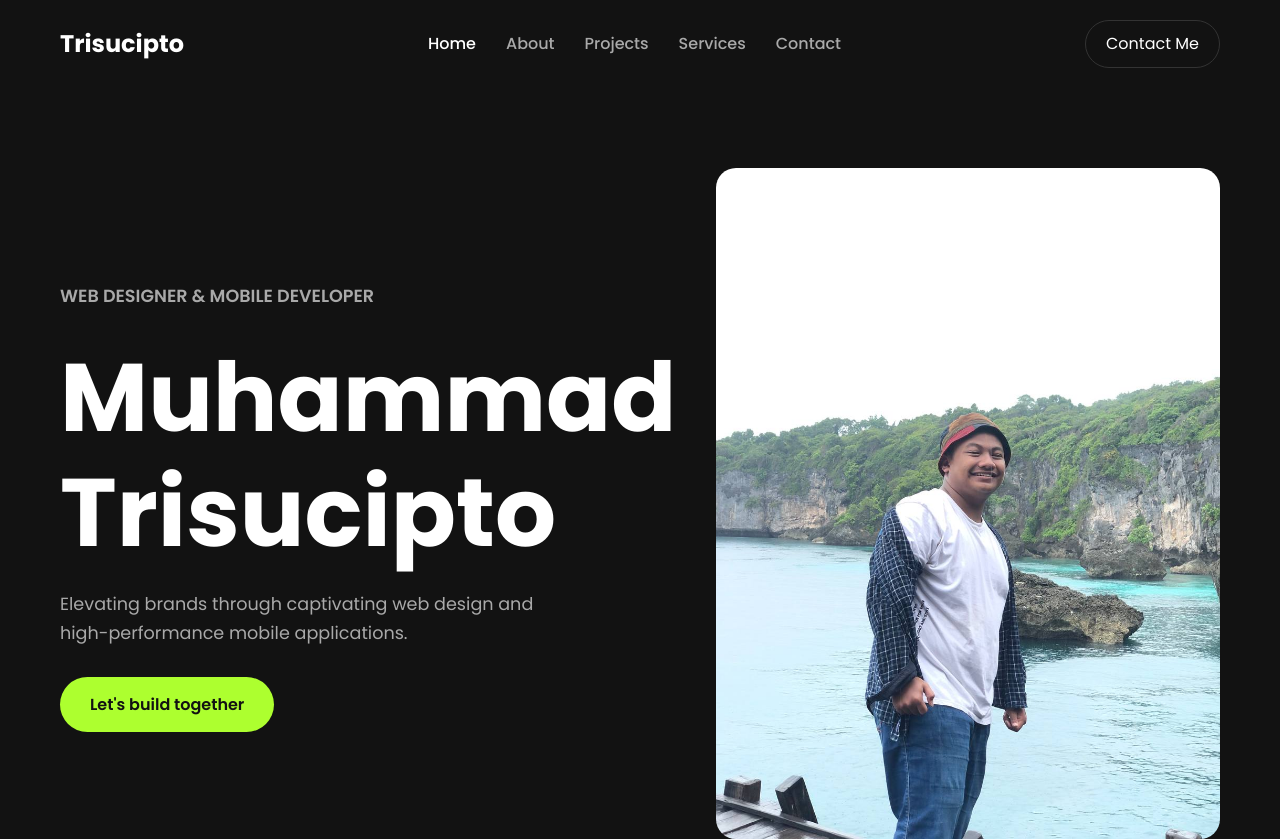
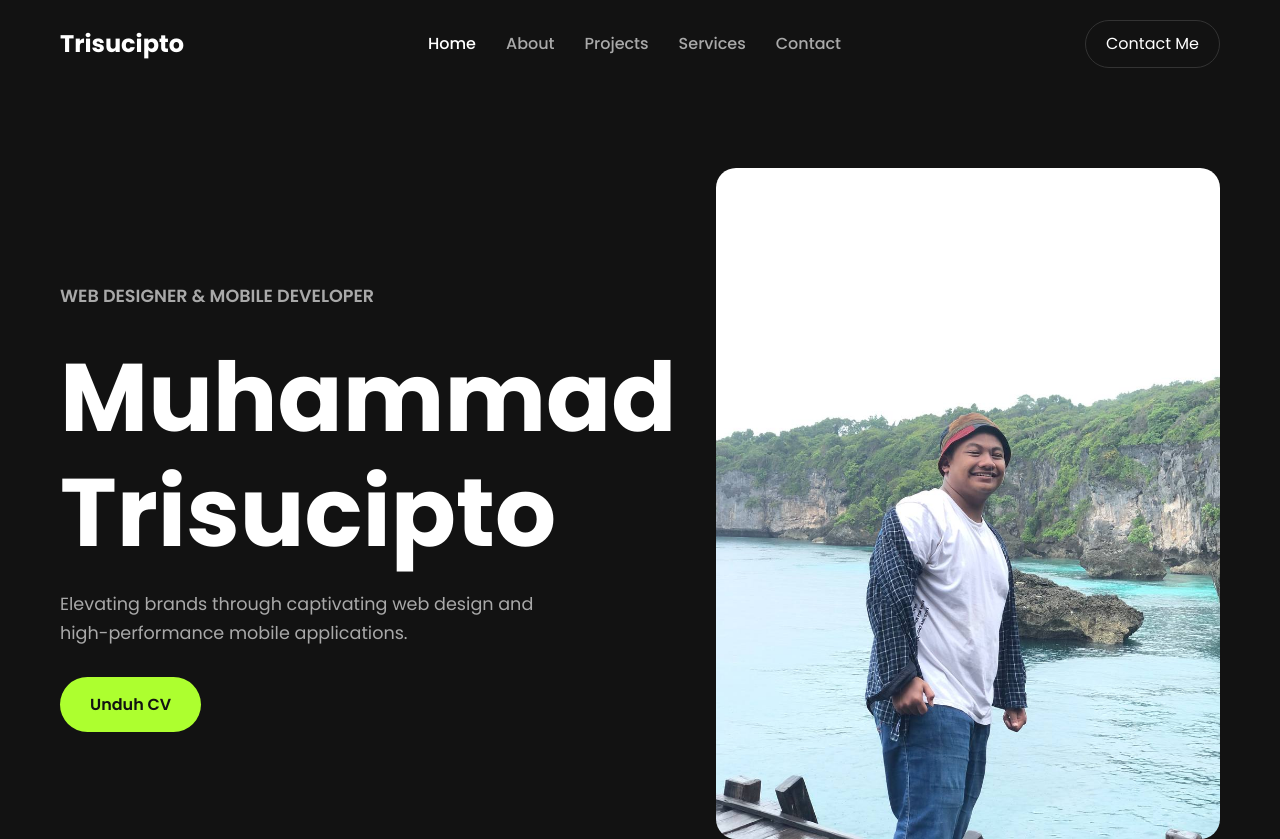
Before and after one commit to Itosyptr/Muhammad-Trisucipto-Web, a plain HTML site: page index.html in a window 1280 px wide. Shown: the top 839 px of the page. Drawn offline with Linux system fonts and the light colour scheme.

Commit message:
cv update

```diff
--- a/index.html
+++ b/index.html
@@ -34,8 +34,10 @@
                 <div class="hero-content">
                     <p class="subtitle">WEB DESIGNER & MOBILE DEVELOPER</p>
                     <h1>Muhammad<br>Trisucipto</h1>
+                   <!-- ...existing code... -->
                     <p>Elevating brands through captivating web design and high-performance mobile applications.</p>
-                    <a href="contact.html" class="btn btn-primary">Let's build together</a>
+                    <a href="cv_cipto.pdf" class="btn btn-primary" download>Unduh CV</a>
+
                 </div>
                 <div class="hero-image">
                     <img src="img/dito 2.jpg" alt="Foto Profil Trisucipto">
```
Also changed, not shown: 1 other file.
